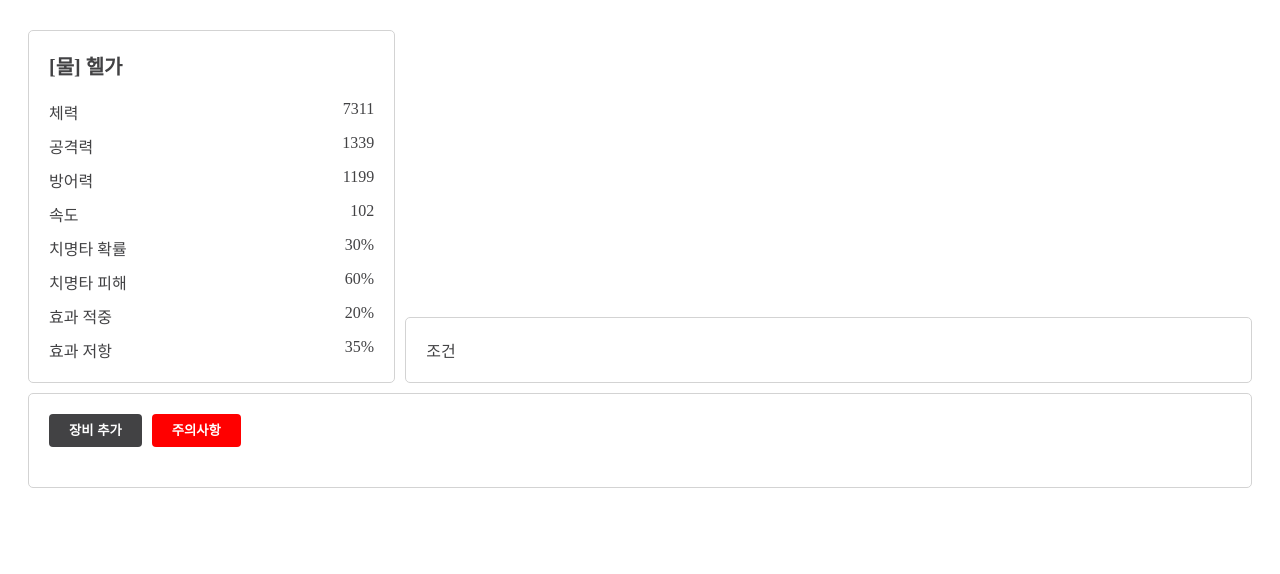
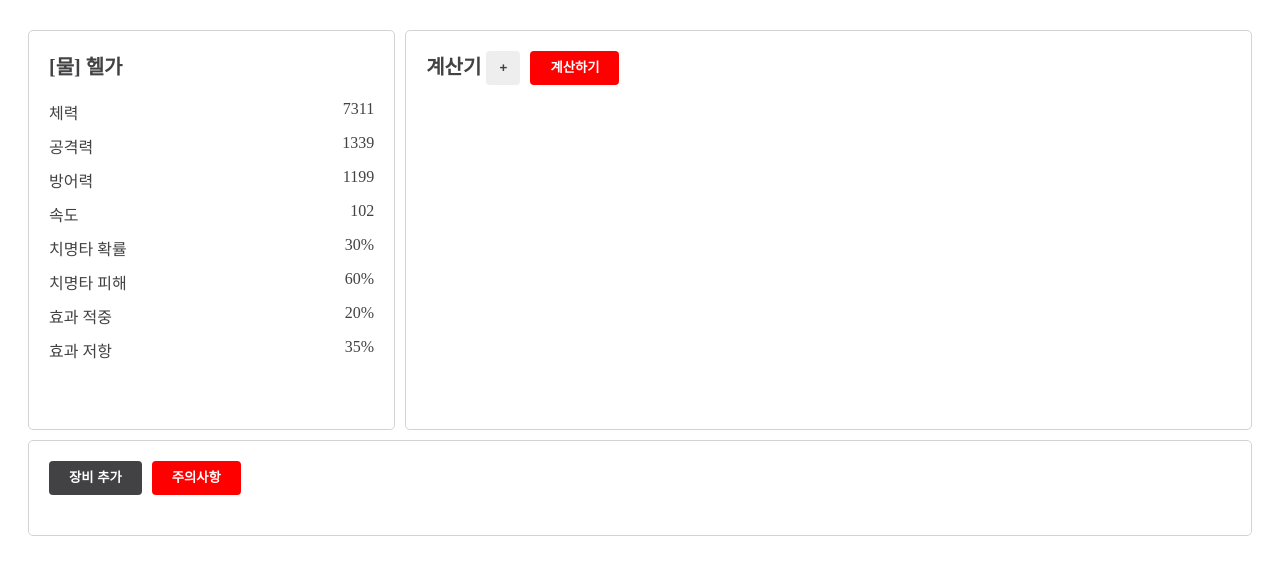
Before and after one commit to lee10104/LOH-equipment-vue, a Vue app: page / in a window 1280 px wide. Shown: the top 574 px of the page. Built offline with nearby package versions, Linux system fonts and the light colour scheme; a web font is replaced by a local one.

Commit message:
계산기 시작
- 제목, 조건 추가 버튼, 계산하기 버튼 추가
- height 설정
- 안 맞는 css 수정

```diff
--- a/src/App.vue
+++ b/src/App.vue
@@ -46,6 +46,7 @@ export default {
 
 .App__body {
   width: 100%;
+  display: flex;
 }
 
 .App__component {
--- a/src/components/AppButton.vue
+++ b/src/components/AppButton.vue
@@ -38,6 +38,8 @@ export default {
   line-height: 1;
   cursor: pointer;
   background-color: #424244;
+  vertical-align: top;
+  height: 34px;
 
   & + & {
     margin-left: 10px;
@@ -54,9 +56,7 @@ export default {
 
   &--small {
     padding: 0;
-    height: 34px;
     width: 34px;
-    vertical-align: top;
   }
 
   &--disabled {
--- a/src/components/HeroInfo.vue
+++ b/src/components/HeroInfo.vue
@@ -41,7 +41,7 @@ export default {
 <style lang="scss">
 .HeroInfo {
   width: 30%;
-  display: inline-block;
+  height: 400px;
 }
 
 .HeroInfo__name {
--- a/src/components/StatsCondition.vue
+++ b/src/components/StatsCondition.vue
@@ -1,5 +1,11 @@
 <template>
-  <div class="StatsCondition">조건</div>
+  <div class="StatsCondition">
+    <div class="StatsCondition__title">
+      {{ $t('calculator') }}
+      <AppButton label="+" color="light-grey" size="small" />
+      <AppButton :label="$t('calculate')" color="red" />
+    </div>
+  </div>
 </template>
 
 <script>
@@ -9,6 +15,11 @@ export default { name: 'StatsCondition' };
 <style lang="scss">
 .StatsCondition {
   width: calc(70% - 10px);
-  display: inline-block;
+  height: 400px;
+}
+
+.StatsCondition__title {
+  font-size: 20px;
+  font-weight: 700;
 }
 </style>
--- a/src/locales/app.ko.json
+++ b/src/locales/app.ko.json
@@ -1,4 +1,6 @@
 {
+  "calculate": "계산하기",
+  "calculator": "계산기",
   "close": "닫기",
   "select": "선택",
   "submit": "저장",
```
